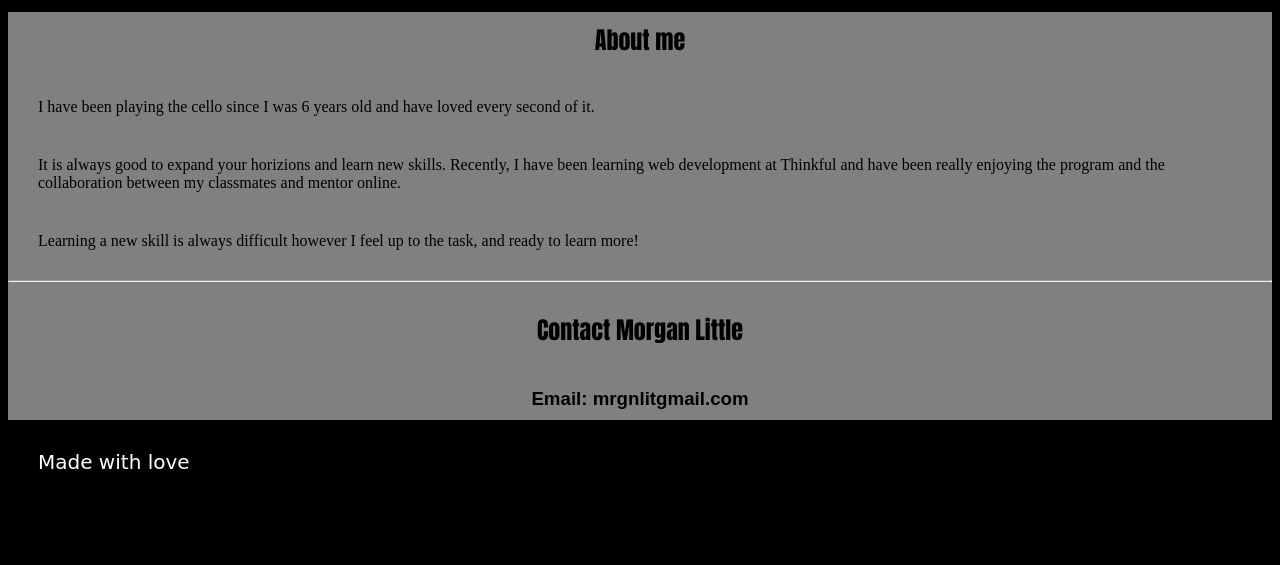
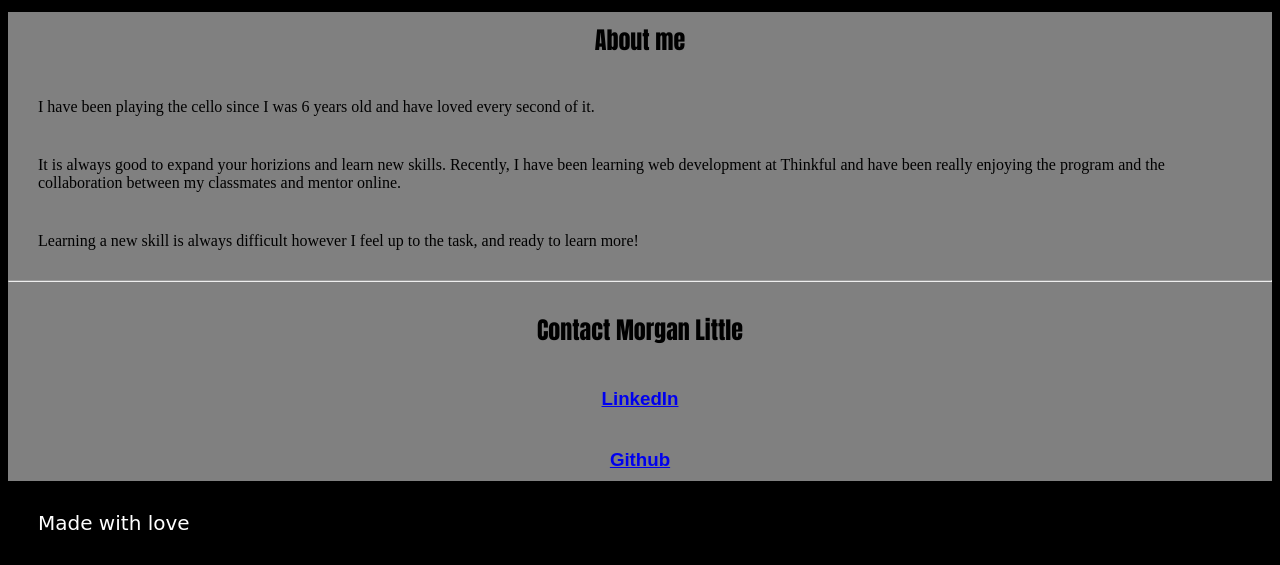
Before and after one commit to mlittle5/Thinkful-website, a plain HTML site: page index.html in a window 1280 px wide. Shown: the part 3015-3580 px from the top of the page. Before the commit the page ends 3519 px from the top, so only its background shows below. Drawn offline with Linux system fonts and the light colour scheme; a script that the page names is missing.

Commit message:
Update index.html

```diff
--- a/index.html
+++ b/index.html
@@ -65,7 +65,12 @@
 
 <div>
 <h2>Contact Morgan Little</h2>
-<h3>Email: mrgnlitgmail.com</h3>
+<h3>
+	<a href="https://www.linkedin.com/in/morgan-little-bbaa0b1b4/">LinkedIn</a>
+	</h3>
+<h3>
+	<a href="https://github.com/mlittle5">Github</a>
+</h3>
 </article>
 
 <footer>
```
